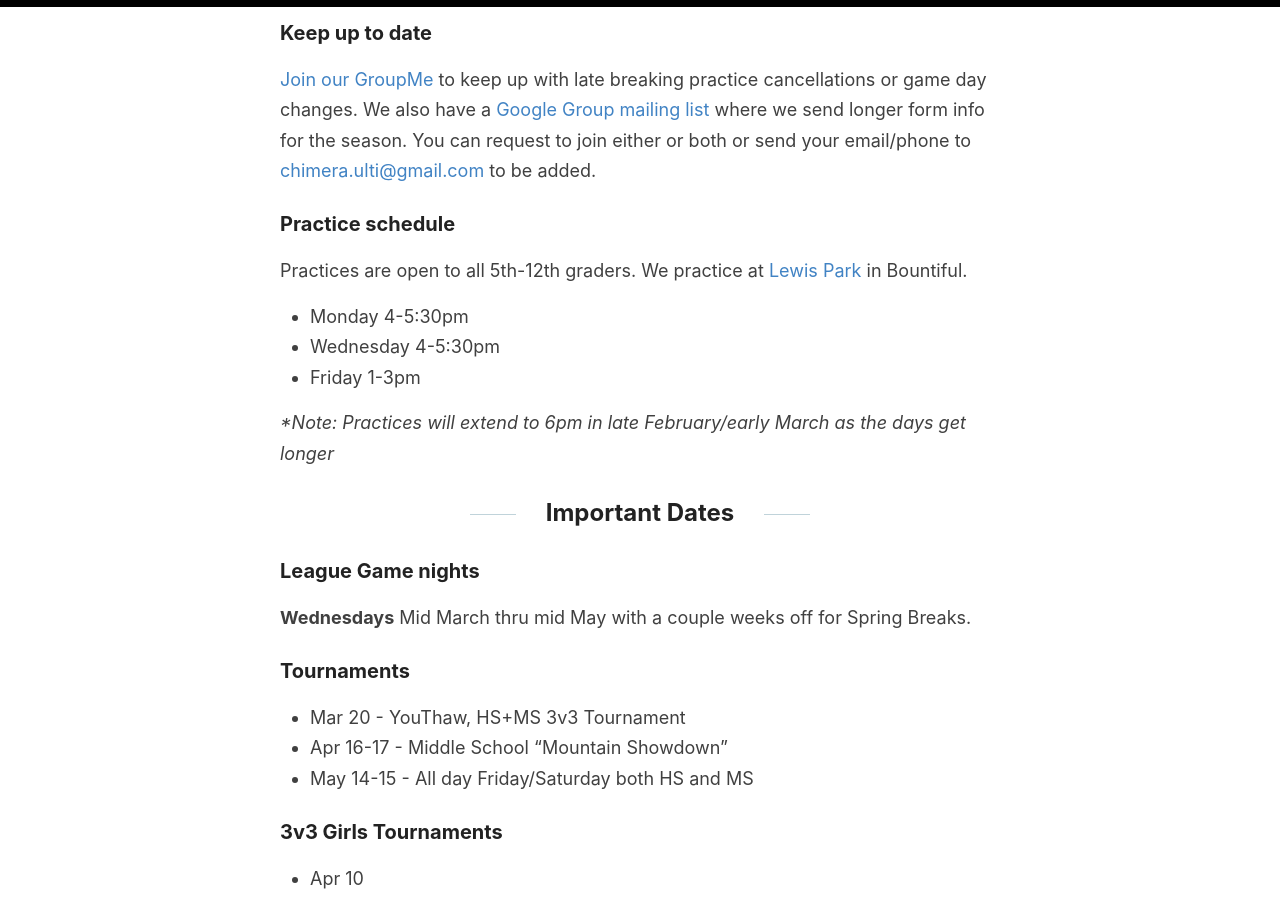
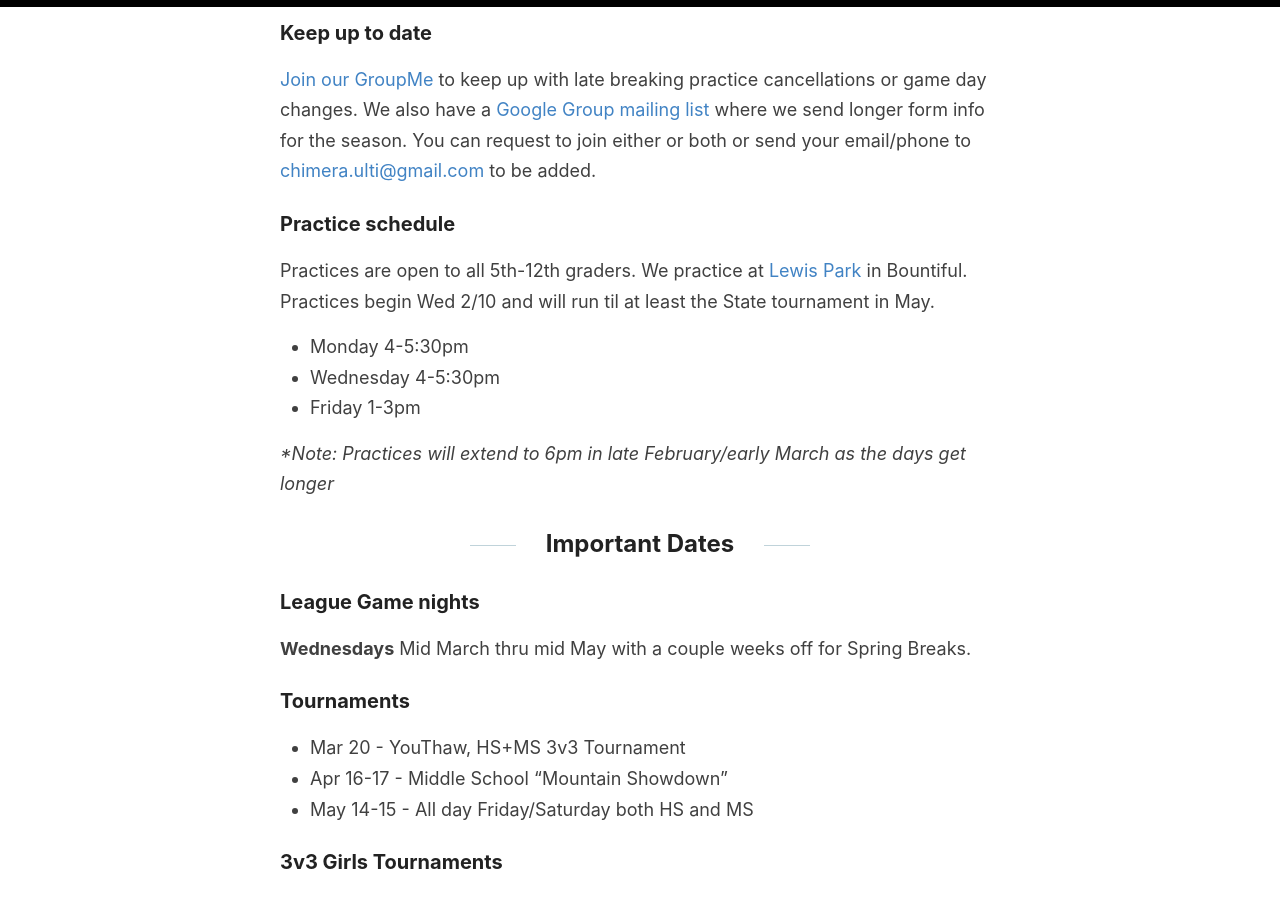
Before and after one commit to outerim/bountiful-ultimate, a Jekyll site: the page built from index.md, in a window 1280 px wide and 900 px high, scrolled down 719 px. Built offline with Jekyll 4.4.1, drawn with Linux system fonts in a browser that asks for light colours.

Commit message:
clarify practice dates

```diff
--- a/index.md
+++ b/index.md
@@ -14,7 +14,7 @@ permalink: /
 
 
 ### Practice schedule
-Practices are open to all 5th-12th graders. We practice at [Lewis Park](https://goo.gl/maps/yHBn8AxMc3rVmngMA) in Bountiful.
+Practices are open to all 5th-12th graders. We practice at [Lewis Park](https://goo.gl/maps/yHBn8AxMc3rVmngMA) in Bountiful. Practices begin Wed 2/10 and will run til at least the State tournament in May.
 * Monday 4-5:30pm
 * Wednesday 4-5:30pm
 * Friday 1-3pm
```
